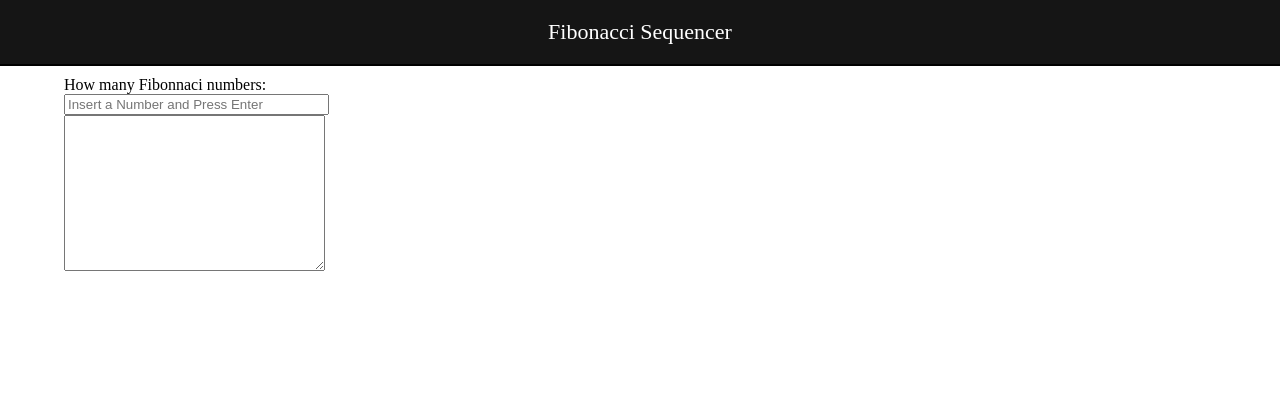
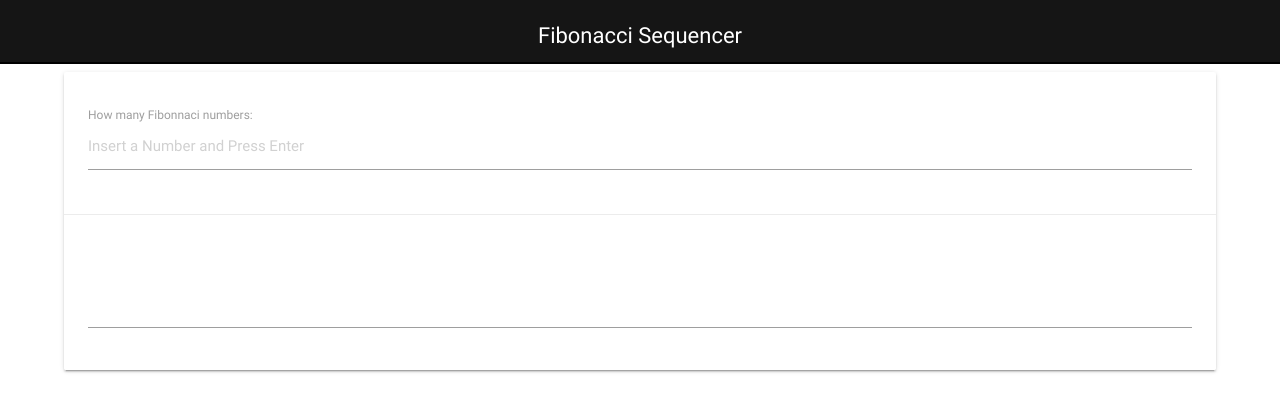
Before and after one commit to MatheusWTF/fibonacci-Sequencer, a plain HTML site: page index.html in a window 1280 px wide. Drawn offline with nearby package versions, Linux system fonts and the light colour scheme.

Commit message:
UI updated using Materialize.css

```diff
--- a/index.html
+++ b/index.html
@@ -4,6 +4,7 @@
     <meta charset="UTF-8">
     <meta name="viewport" content="width=device-width, initial-scale=1.0">
     <meta http-equiv="X-UA-Compatible" content="ie=edge">
+    <link rel="stylesheet" href="https://cdnjs.cloudflare.com/ajax/libs/materialize/0.100.2/css/materialize.min.css">
     <link rel="stylesheet" href="./css/style.css">
     <title>Fibonacci Sequencer</title>
 </head>
@@ -15,13 +16,23 @@
     </header>
     <section>
         <div class="container">
-            <div class="form-control">
-                <label for="number">How many Fibonnaci numbers:</label>
-                <input type="number" name="number" id="number" onChange="fibonacci()" placeholder="Insert a Number and Press Enter">
+            <div class="card">
+                <div class="card-content">
+                    <div class="form-control">
+                        <label for="number">How many Fibonnaci numbers:</label>
+                        <input type="number" name="number" id="number" onkeyup="fibonacci()" placeholder="Insert a Number and Press Enter">
+                    </div>
+                </div>
+                <div class="card-action">
+                    <div class="input-field">
+                        <textarea id="textarea1" class="materialize-textarea"></textarea>
+                    </div>
+                </div>
             </div>
-            <textarea name="output" id="outp" cols="30" rows="10"></textarea>
         </div>
+
     </section>
+    <script src="https://cdnjs.cloudflare.com/ajax/libs/materialize/0.100.2/js/materialize.min.js"></script>
     <script src="./js/main.js"></script>
 </body>
 </html>
--- a/js/main.js
+++ b/js/main.js
@@ -1,6 +1,6 @@
 const number = document.getElementById('number');
 const submit = document.getElementById('submit');
-const output = document.getElementById('outp');
+const output = document.getElementById('textarea1');
 
 
 function fibonacci(){
```
